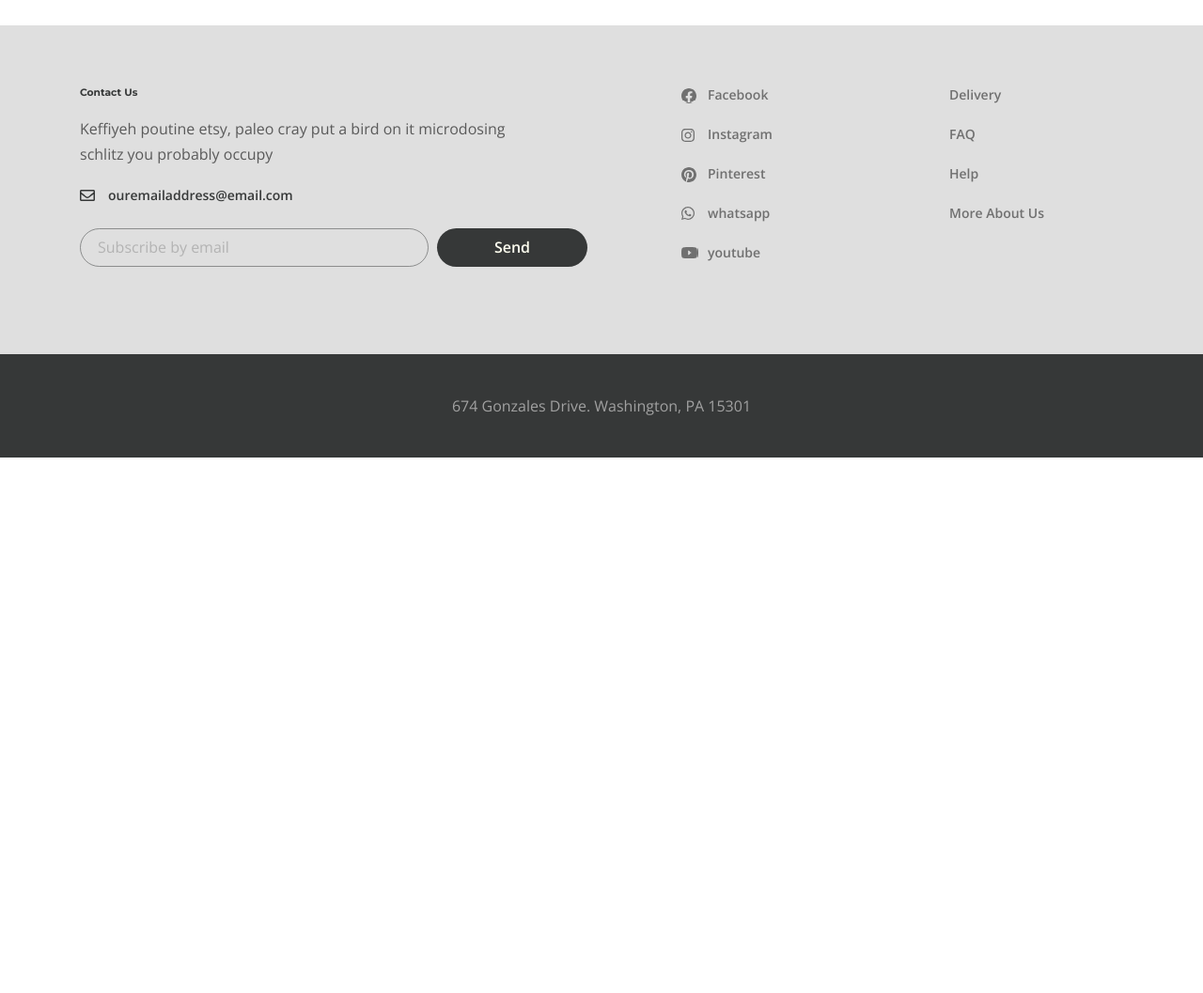
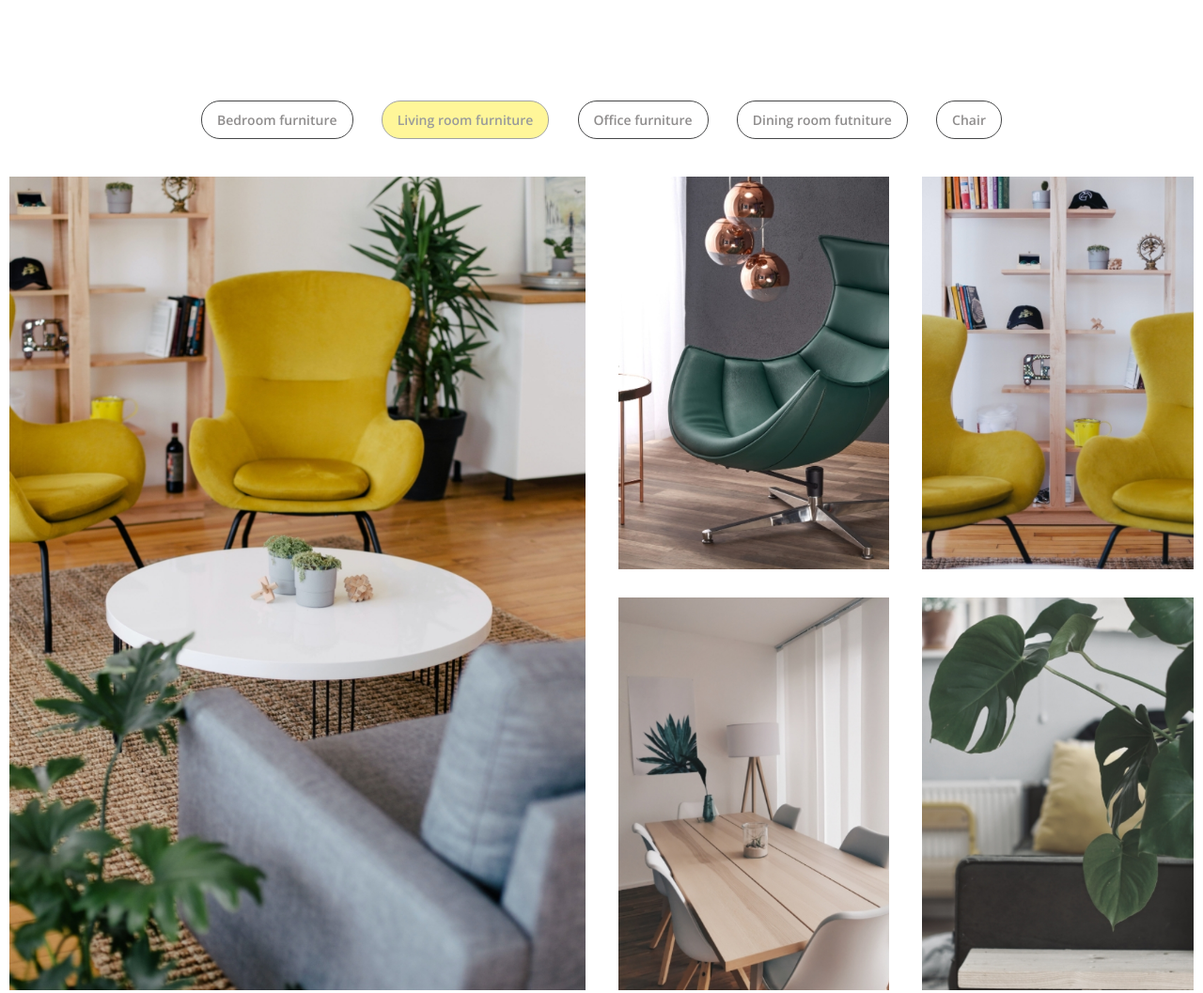
Before and after one commit to breaking16/DESIRE, a website: page app/index.html in a window 1280 px wide. Shown: the part 2890-3947 px from the top of the page at 94% size. Before the commit the page ends 3377 px from the top, so only its background shows below. Drawn offline with nearby package versions, Linux system fonts and the light colour scheme; files that its build step writes are made by us from their sources.

Commit message:
11half party

```diff
--- a/app/index.html
+++ b/app/index.html
@@ -199,8 +199,109 @@
         </div>
       </section>
 
+      <div class="gallery">
+        <div class="container-fluid">
+          <div class="gallery__buttons">
+            <button class="gallery__btn" data-filter=".bedroom">Bedroom furniture</button>
+            <button class="gallery__btn" data-filter=".living">Living room furniture</button>
+            <button class="gallery__btn" data-filter=".office">Office furniture</button>
+            <button class="gallery__btn" data-filter=".dining">Dining room futniture</button>
+            <button class="gallery__btn" data-filter=".chair">Chair</button>
+          </div>
+          <div class="gallery__inner">
 
+            <div class="gallery__items mix bedroom">
+              <a class="gallery__item" href="#">
+                <img src="images/gallery/1.jpeg" alt="images">
+              </a>
+              <a class="gallery__item" href="#">
+                <img src="images/gallery/2.jpeg" alt="images">
+              </a>
+              <a class="gallery__item" href="#">
+                <img src="images/gallery/3.jpeg" alt="images">
+              </a>
+              <a class="gallery__item" href="#">
+                <img src="images/gallery/4.jpeg" alt="images">
+              </a>
+              <a class="gallery__item" href="#">
+                <img src="images/gallery/5.jpeg" alt="images">
+              </a>
+            </div>
 
+            <div class="gallery__items mix living">
+              <a class="gallery__item" href="#">
+                <img src="images/gallery/1.jpeg" alt="images">
+              </a>
+              <a class="gallery__item" href="#">
+                <img src="images/gallery/2.jpeg" alt="images">
+              </a>
+              <a class="gallery__item" href="#">
+                <img src="images/gallery/3.jpeg" alt="images">
+              </a>
+              <a class="gallery__item" href="#">
+                <img src="images/gallery/4.jpeg" alt="images">
+              </a>
+              <a class="gallery__item" href="#">
+                <img src="images/gallery/5.jpeg" alt="images">
+              </a>
+            </div>
+
+            <div class="gallery__items mix office">
+              <a class="gallery__item" href="#">
+                <img src="images/gallery/1.jpeg" alt="images">
+              </a>
+              <a class="gallery__item" href="#">
+                <img src="images/gallery/2.jpeg" alt="images">
+              </a>
+              <a class="gallery__item" href="#">
+                <img src="images/gallery/3.jpeg" alt="images">
+              </a>
+              <a class="gallery__item" href="#">
+                <img src="images/gallery/4.jpeg" alt="images">
+              </a>
+              <a class="gallery__item" href="#">
+                <img src="images/gallery/5.jpeg" alt="images">
+              </a>
+            </div>
+
+            <div class="gallery__items mix dining">
+              <a class="gallery__item" href="#">
+                <img src="images/gallery/1.jpeg" alt="images">
+              </a>
+              <a class="gallery__item" href="#">
+                <img src="images/gallery/2.jpeg" alt="images">
+              </a>
+              <a class="gallery__item" href="#">
+                <img src="images/gallery/3.jpeg" alt="images">
+              </a>
+              <a class="gallery__item" href="#">
+                <img src="images/gallery/4.jpeg" alt="images">
+              </a>
+              <a class="gallery__item" href="#">
+                <img src="images/gallery/5.jpeg" alt="images">
+              </a>
+            </div>
+
+            <div class="gallery__items mix chair">
+              <a class="gallery__item" href="#">
+                <img src="images/gallery/1.jpeg" alt="images">
+              </a>
+              <a class="gallery__item" href="#">
+                <img src="images/gallery/2.jpeg" alt="images">
+              </a>
+              <a class="gallery__item" href="#">
+                <img src="images/gallery/3.jpeg" alt="images">
+              </a>
+              <a class="gallery__item" href="#">
+                <img src="images/gallery/4.jpeg" alt="images">
+              </a>
+              <a class="gallery__item" href="#">
+                <img src="images/gallery/5.jpeg" alt="images">
+              </a>
+            </div>
+          </div>
+        </div>
+      </div>
 
     </main>
     <footer class="footer">
--- a/app/js/main.js
+++ b/app/js/main.js
@@ -14,4 +14,11 @@ $('.top__slider').slick({
   fade: true,
   autoplay: true
 });
+
+var mixer = mixitup('.gallery__inner',{
+  load:{
+    filter:".living"
+  }
+});
+
 })
--- a/app/scss/style.scss
+++ b/app/scss/style.scss
@@ -475,3 +475,48 @@
     margin-top: 13px;
   }
 }
+
+.gallery {
+  padding: 80px 0 90px;
+
+  &__buttons {
+    text-align: center;
+    margin-bottom: 40px;
+  }
+  &__btn {
+    color: rgb(143, 141, 141);
+    font-size: 14px;
+    font-weight: 600;
+    margin: 0 13px;
+    background-color: transparent;
+    border: 1px solid rgb(69, 70, 71);
+    border-radius: 20px;
+    padding: 6px 16px;
+    cursor: pointer;
+  }
+  .mixitup-control-active {
+    background: rgb(255, 239, 53);
+    color: rgb(54, 56, 56);
+    opacity: 0.5;
+  }
+  &__items {
+    display: grid;
+    grid-template-columns: repeat(4, 1fr);
+    grid-template-rows: repeat(2, 1fr);
+    grid-gap: 30px 35px;
+  }
+  &__item:first-child {
+    grid-column: span 2;
+    grid-row: span 2;
+  }
+  &__item img {
+    object-fit: cover;
+    width: 100%;
+    height: 100%;
+    max-height: 1150px;
+  }
+}
+
+.gallery__item {
+  background-color: green;
+}
--- a/gulpfile.js
+++ b/gulpfile.js
@@ -42,6 +42,7 @@ function scripts() {
   return src([
     'node_modules/jquery/dist/jquery.js',
     "node_modules/slick-carousel/slick/slick.js",
+    "node_modules/mixitup/dist/mixitup.js",
     'app/js/main.js'
   ])
     .pipe(concat('main.min.js'))
--- a/package.json
+++ b/package.json
@@ -18,6 +18,7 @@
     "gulp-sass": "^5.1.0",
     "gulp-uglify-es": "^2.0.0",
     "jquery": "^3.5.1",
+    "mixitup": "^3.3.1",
     "sass": "^1.58.0"
   },
   "dependencies": {
```
Also changed, not shown: app/css/style.min.css, app/images/gallery/1.jpeg (added), app/images/gallery/2.jpeg (added), app/images/gallery/3.jpeg (added), app/images/gallery/4.jpeg (added), app/images/gallery/5.jpeg (added), app/js/main.min.js, 1 other file.
